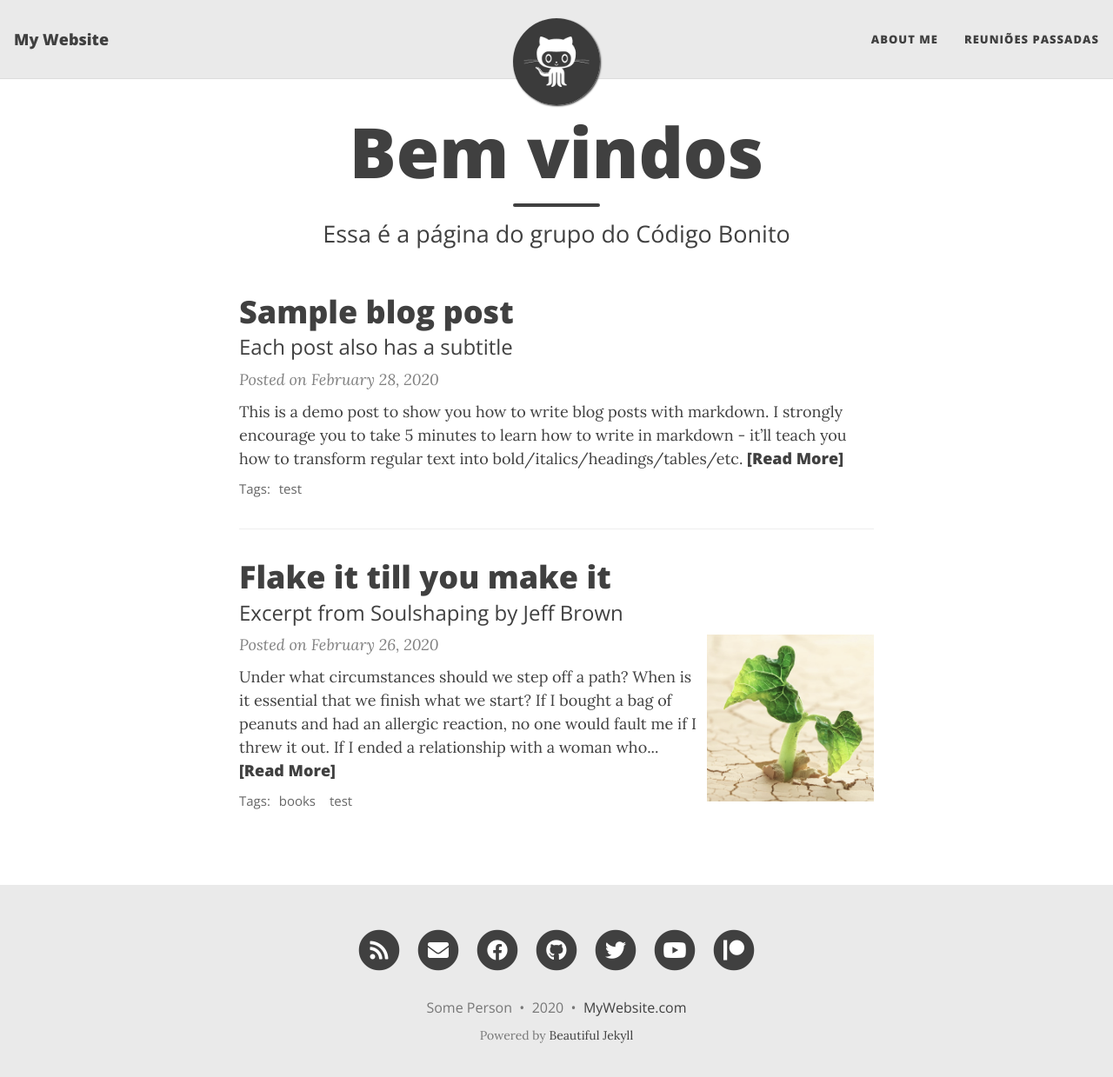
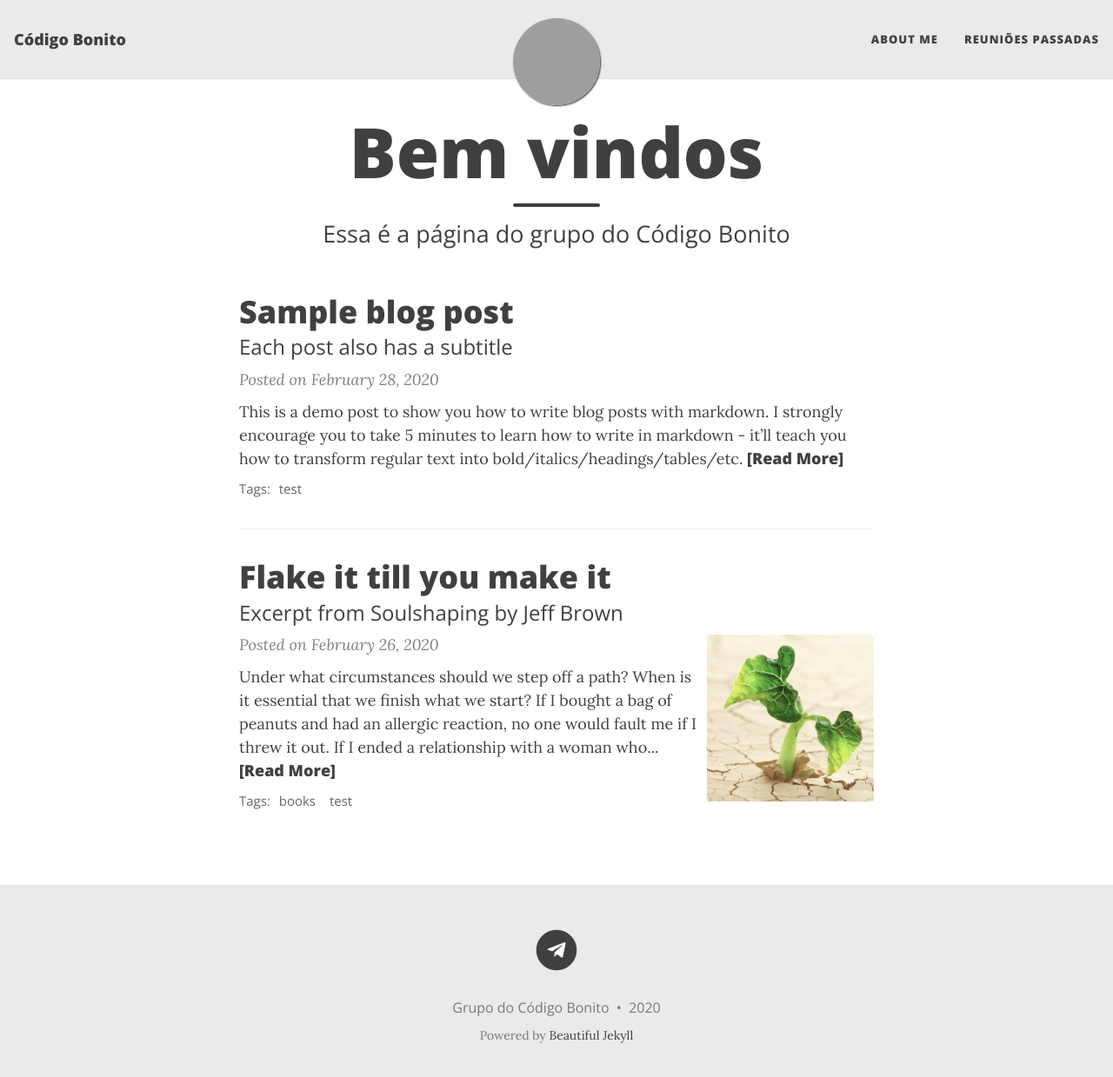
Before and after one commit to codigobonito/codigobonito.github.io, a Jekyll site: the page built from docs/index.md, in a window 1280 px wide and 1252 px high. Shown: the top 1239 px of the window at 87% size. Built offline with Jekyll 4.4.1, drawn with Linux system fonts in a browser that asks for light colours; nearby versions of some CDN libraries; grey boxes are pictures that could not be loaded.

Commit message:
Identificar _config
Tira placeholders anônimos, identificando ele agora com o grupo do
código bonito.

```diff
--- a/docs/_config.yml
+++ b/docs/_config.yml
@@ -6,10 +6,10 @@
 # --- Required options --- #
 
 # Name of website
-title: My Website
+title: Código Bonito
 
 # Your name to show in the footer
-author: Some Person
+author: Grupo do Código Bonito
 
 # --- List of links in the navigation bar --- #
 
@@ -20,7 +20,7 @@ navbar-links:
 
 # Image to show in the navigation bar - works best with a square image
 # Remove this parameter if you don't want an image in the navbar
-avatar: "/assets/img/avatar-icon.png"
+avatar: https://avatars0.githubusercontent.com/u/75452601?s=200&v=4
 
 # By default, the image is cut into a circle. You can disable this behaviour by setting 'round-avatar: false'
 round-avatar: true
@@ -35,12 +35,12 @@ round-avatar: true
 # Select the social network links that you want to show in the footer.
 # Uncomment the links you want to show and add your information to each one.
 social-network-links:
-  email: "someone@example.com"
-  facebook: deanattali
-  github: daattali
-  twitter: daattali
-  patreon: DeanAttali
-  youtube: c/daattali
+  # email: "someone@example.com"
+  # facebook: deanattali
+  # github: daattali
+  # twitter: daattali
+  # patreon: DeanAttali
+  # youtube: c/daattali
 #  reddit: yourname
 #  linkedin: daattali
 #  xing: yourname
@@ -52,7 +52,7 @@ social-network-links:
 #  steam: deanat78
 #  twitch: yourname
 #  yelp: yourname
-#  telegram: yourname
+ telegram: codigobonito
 #  calendly: yourname
 #  mastodon: instance.url/@username
 #  ORCID: your ORCID ID
@@ -60,7 +60,7 @@ social-network-links:
 
 # If you want to show a link to an RSS in the footer, add the site description here.
 # If you don't want to show an RSS link, remove the following line.
-rss-description: This website is a virtual proof that I'm awesome
+# rss-description: This website is a virtual proof that I'm awesome
 
 # --- General options --- #
 
@@ -73,7 +73,7 @@ share-links-active:
 
 # How to display the link to your website in the footer
 # Remove this if you don't want a link in the footer
-url-pretty: "MyWebsite.com"
+# url-pretty: "MyWebsite.com"
 
 # Excerpt word length - Truncate the excerpt of each post on the feed page to the specified number of words
 excerpt_length: 50
```
Also changed, not shown: docs/assets/img/avatar-icon.png (deleted).
